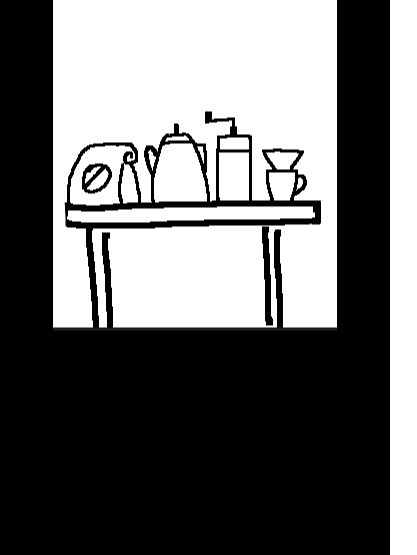
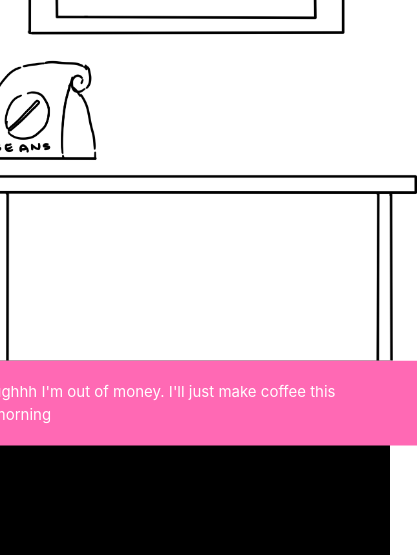
Before and after one commit to kaishuun/kaishuun.github.io, a plain HTML site: page index.html in a window 390 px wide. Shown: the part 289-844 px from the top of the page, 417 px wide, since content can reach past the window. Drawn offline with nearby package versions, Linux system fonts and the light colour scheme.

Commit message:
Image Test Mobile

```diff
--- a/css/main.css
+++ b/css/main.css
@@ -12,3 +12,28 @@ body{ color: white; }
       left: 50%;
       transform: translate(-50%, -50%);
 }
+
+/* IMAGE FOLDER */
+.imgfolder { position: relative; background-color: white; }
+.backimg{
+      height: 500px;
+      z-index: 4;
+}
+.beans {
+      position: absolute;
+      height: 100px;
+      top: 50%;
+      left: 15%;
+      transform: translate(-50%,-50%);
+      z-index: 5;
+}
+
+
+
+/* TEXT FOLDER */
+.mainP{
+      padding: 20px;
+      font-size: 15px;
+      background-color: #ff69b4;
+      color: white;
+}
--- a/index.html
+++ b/index.html
@@ -11,13 +11,19 @@
 
  </head>
  <body>
+       <script>
+       var textclicked = false;
+       </script>
       <div class="row hero">
             <div class="center">
                   <h1> Eyes </h1>
-                  <row class="imgfolder">
-                        <img class="currentimg" id = "image1" src="img/test1.png" onclick="function1()">
-                  </row>
-
+                  <div class="imgfolder">
+                        <img class="backimg" src="img/background.png">
+                        <img class="beans" src="img/beans.png">
+                  </div>
+                  <div class="textfolder">
+                        <p class="mainP" id = "text1" onclick="mainP()">ughhh I'm out of money. I'll just make coffee this morning</p>
+                  </div>
             </div>
       </div>
 
--- a/js/coffee.js
+++ b/js/coffee.js
@@ -1,4 +1,14 @@
 function function1 ()
 {
-      document.getElementById('image1').src = "img/test2.png";
+      if (textclicked === true)
+      {
+            document.getElementById('image1').src = "img/test2.png";
+      }
+
 }
+
+function mainP ()
+{
+      textclicked = true;
+      document.getElementById('text1').innerHTML = "How do I make coffee again??(click an object)";
+}
```
Also changed, not shown: img/background.png (added), img/beans.png (added), img/default_painting.png (added), img/funnel.png (added), img/grinder.png (added), img/kettle.png (added), img/lose_painting.png (added), img/win_painting.png (added).
